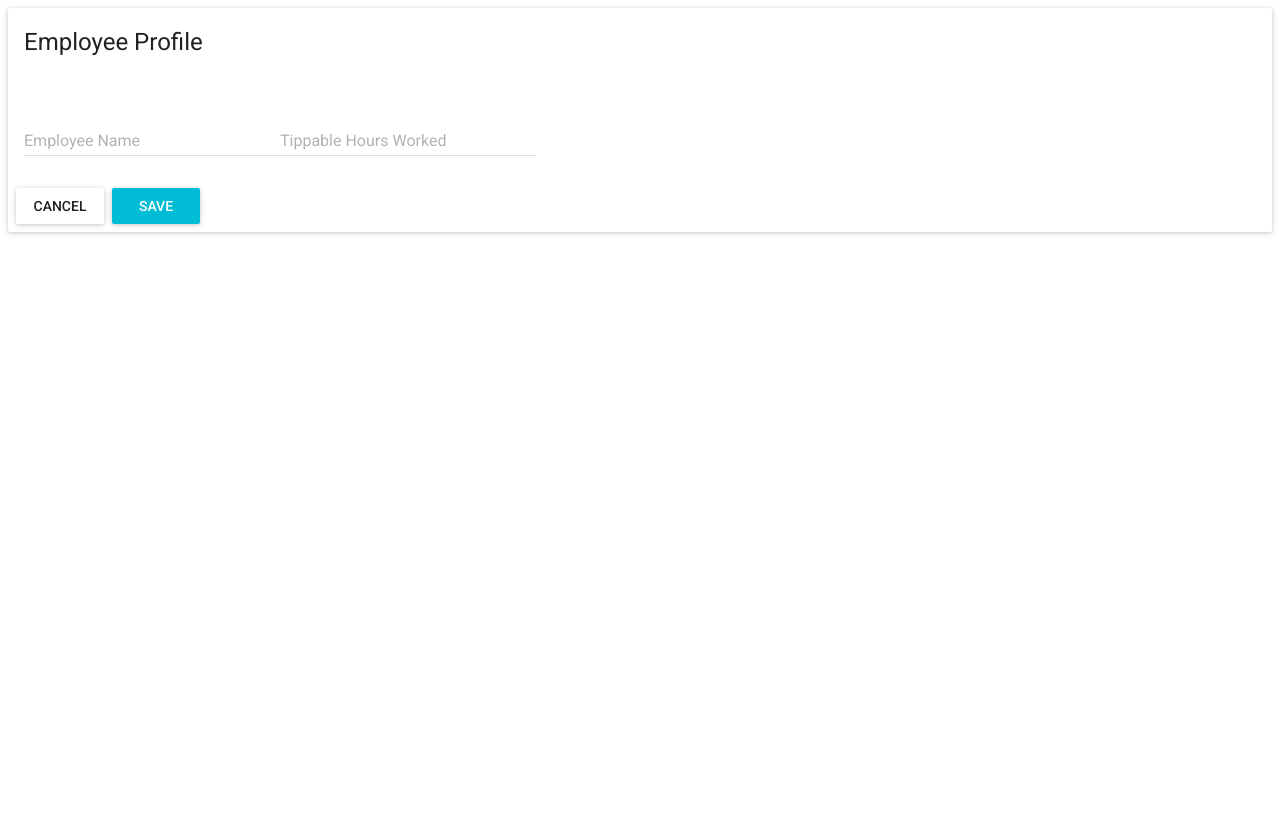
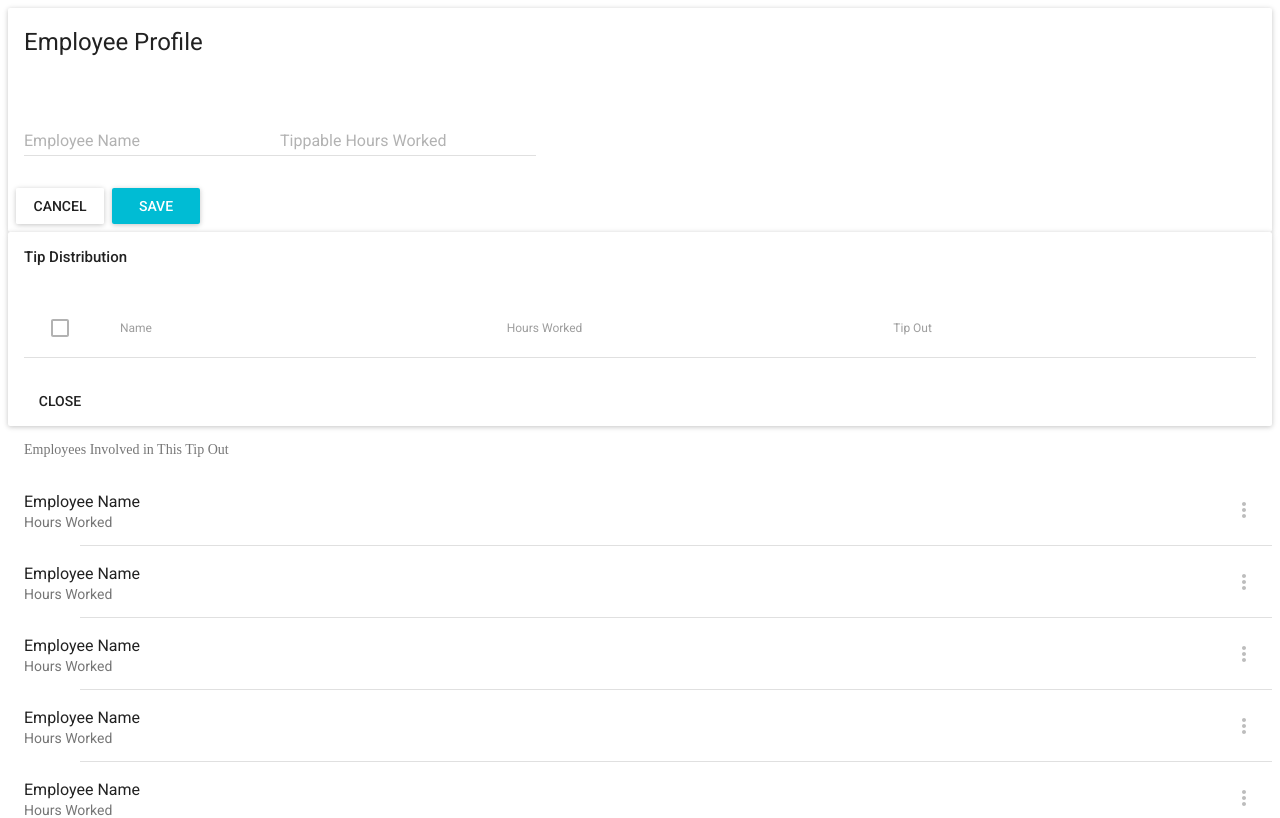
Before and after one commit to imccausl/tip-distribute, a React app: page / in a window 1280 px wide. Shown: the top 818 px of the page. Built offline with nearby package versions, Linux system fonts and the light colour scheme; what react-tap-event-plugin would draw is missing.

Commit message:
Add essential interface elements

```diff
--- a/src/modules/App.jsx
+++ b/src/modules/App.jsx
@@ -2,11 +2,23 @@ import React from 'react';
 import MuiThemeProvider from 'material-ui/styles/MuiThemeProvider';
 
 import Employee from './Employee.jsx';
+import Distribution from './Distribution.jsx';
+import EmployeeList from './EmployeeList.jsx';
 
 const App = () => (
-  <MuiThemeProvider>
-    <Employee />
-  </MuiThemeProvider>
+  <div>
+    <MuiThemeProvider>
+      <Employee />
+    </MuiThemeProvider>
+
+    <MuiThemeProvider>
+      <Distribution />
+    </MuiThemeProvider>
+
+    <MuiThemeProvider>
+      <EmployeeList />
+    </MuiThemeProvider>
+  </div>
 )
 
 export default App;
--- /dev/null
+++ b/src/modules/Distribution.jsx
@@ -0,0 +1,36 @@
+/* Distribution.jsx
+ * Display the total tipout for each employee
+ */
+
+import React from 'react';
+import Card, { CardText, CardHeader, CardActions } from 'material-ui/Card';
+import Table, { TableBody, TableHeader, TableHeaderColumn, TableRow, TableRowColumn } from 'material-ui/Table';
+import FlatButton from 'material-ui/FlatButton';
+
+const Distribution = () => (
+  <Card>
+    <CardHeader
+      title="Tip Distribution"
+    />
+    <CardText>
+      <Table>
+        <TableHeader>
+          <TableRow>
+            <TableHeaderColumn>Name</TableHeaderColumn>
+            <TableHeaderColumn>Hours Worked</TableHeaderColumn>
+            <TableHeaderColumn>Tip Out</TableHeaderColumn>
+          </TableRow>
+        </TableHeader>
+        <TableBody>
+        </TableBody>
+      </Table>
+    </CardText>
+    <CardActions>
+      <FlatButton
+        label="Close"
+      />
+    </CardActions>
+  </Card>
+);
+
+export default Distribution;
--- a/src/modules/Employee.jsx
+++ b/src/modules/Employee.jsx
@@ -1,3 +1,6 @@
+/* Employee.jsx
+ * Allow editing of Employee name and Hours Worked for tip out calculation
+ */
 import React, { Component } from 'react';
 import Card, { CardActions, CardTitle, CardText } from 'material-ui/Card';
 import RaisedButton from 'material-ui/RaisedButton';
--- /dev/null
+++ b/src/modules/EmployeeList.jsx
@@ -0,0 +1,19 @@
+import React from 'react';
+import { List } from 'material-ui/List';
+import Subheader from 'material-ui/Subheader';
+import EmployeeListItem from './EmployeeListItem.jsx';
+
+const EmployeeList = () => (
+  <List>
+    <Subheader>Employees Involved in This Tip Out</Subheader>
+    <EmployeeListItem />
+    <EmployeeListItem />
+    <EmployeeListItem />
+    <EmployeeListItem />
+    <EmployeeListItem />
+    <EmployeeListItem />
+    <EmployeeListItem />
+  </List>
+);
+
+export default EmployeeList;
--- /dev/null
+++ b/src/modules/EmployeeListItem.jsx
@@ -0,0 +1,38 @@
+import React from 'react';
+import { ListItem } from 'material-ui/List';
+import IconMenu from 'material-ui/IconMenu';
+import MenuItem from 'material-ui/MenuItem';
+import IconButton from 'material-ui/IconButton';
+import Divider from 'material-ui/Divider';
+import MoreVertIcon from 'material-ui/svg-icons/navigation/more-vert';
+import { grey400, darkBlack, lightBlack } from 'material-ui/styles/colors';
+
+const iconButtonElement = (
+  <IconButton
+    touch={true}
+    tooltip="Actions"
+    tooltipPosition="bottom-left"
+  >
+    <MoreVertIcon color={grey400} />
+  </IconButton>
+);
+
+const rightIconMenu = (
+  <IconMenu iconButtonElement={iconButtonElement}>
+    <MenuItem>Edit</MenuItem>
+    <MenuItem>Delete</MenuItem>
+  </IconMenu>
+);
+
+const EmployeeListItem = () => (
+  <div>
+    <ListItem
+      rightIconButton={rightIconMenu}
+      primaryText="Employee Name"
+      secondaryText="Hours Worked"
+    />
+    <Divider inset={true} />
+  </div>
+);
+
+export default EmployeeListItem;
```
